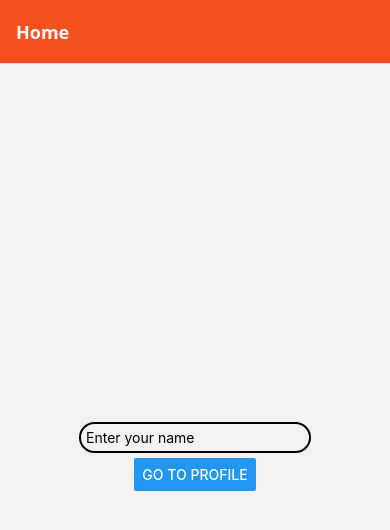
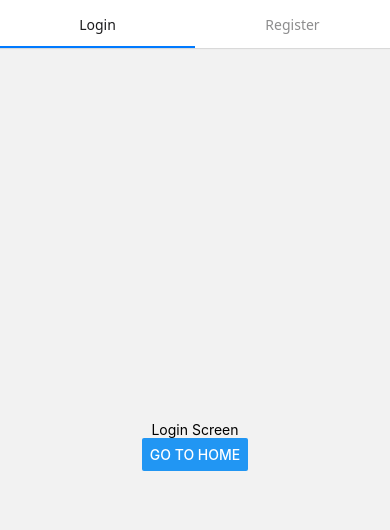
Before and after one commit to Ishwar-Patidar/react-native, a React Native app: screen / in a window 390 px wide. Shown: the top 530 px of the page. Built offline with nearby package versions, Linux system fonts and the light colour scheme.

Commit message:
Add bottom and material top tab navigation; implement Login and Register screens

```diff
--- a/App.tsx
+++ b/App.tsx
@@ -1,15 +1,19 @@
 import { NavigationContainer } from '@react-navigation/native';
 import { createNativeStackNavigator } from '@react-navigation/native-stack';
+import { createBottomTabNavigator } from '@react-navigation/bottom-tabs';
+import { createMaterialTopTabNavigator } from '@react-navigation/material-top-tabs';
 import React from 'react';
 import { View, Text, Button, TextInput } from 'react-native';
 import { Home } from './src/screens/Home';
 import { Profile } from './src/screens/Profile';
 
 const Stack = createNativeStackNavigator();
+const Tab = createMaterialTopTabNavigator();
+
 const App = () => {
   return (
     <NavigationContainer>
-      <Stack.Navigator
+      {/* <Stack.Navigator
         screenOptions={
           {
             // headerShown: false
@@ -32,9 +36,32 @@ const App = () => {
             headerTitleStyle: { fontWeight: 'bold' },
           }}
         />
-      </Stack.Navigator>
+      </Stack.Navigator> */}
+
+      <Tab.Navigator>
+        <Tab.Screen name="Login" component={Login} />
+        <Tab.Screen name="Register" component={Register} />
+      </Tab.Navigator>
     </NavigationContainer>
   );
 };
 
+const Login = () => {
+  return (
+    <View style={{ flex: 1, justifyContent: 'center', alignItems: 'center' }}>
+      <Text>Login Screen</Text>
+      <Button title="Go to Home" onPress={() => { }} />
+    </View>
+  );
+}
+
+const Register = () => {
+  return (
+    <View style={{ flex: 1, justifyContent: 'center', alignItems: 'center' }}>
+      <Text>Register</Text>
+      <Button title="Go to Home" onPress={() => { }} />
+    </View>
+  );
+}
+
 export default App;
--- a/package.json
+++ b/package.json
@@ -11,10 +11,13 @@
   },
   "dependencies": {
     "@react-native/new-app-screen": "0.82.1",
+    "@react-navigation/bottom-tabs": "^7.7.1",
+    "@react-navigation/material-top-tabs": "^7.4.1",
     "@react-navigation/native": "^7.1.18",
     "@react-navigation/native-stack": "^7.5.1",
     "react": "19.1.1",
     "react-native": "0.82.1",
+    "react-native-pager-view": "^6.9.1",
     "react-native-safe-area-context": "^5.6.1",
     "react-native-screens": "^4.18.0"
   },
```
Also changed, not shown: 1 other file (tests, documents, lock files or other folders).
